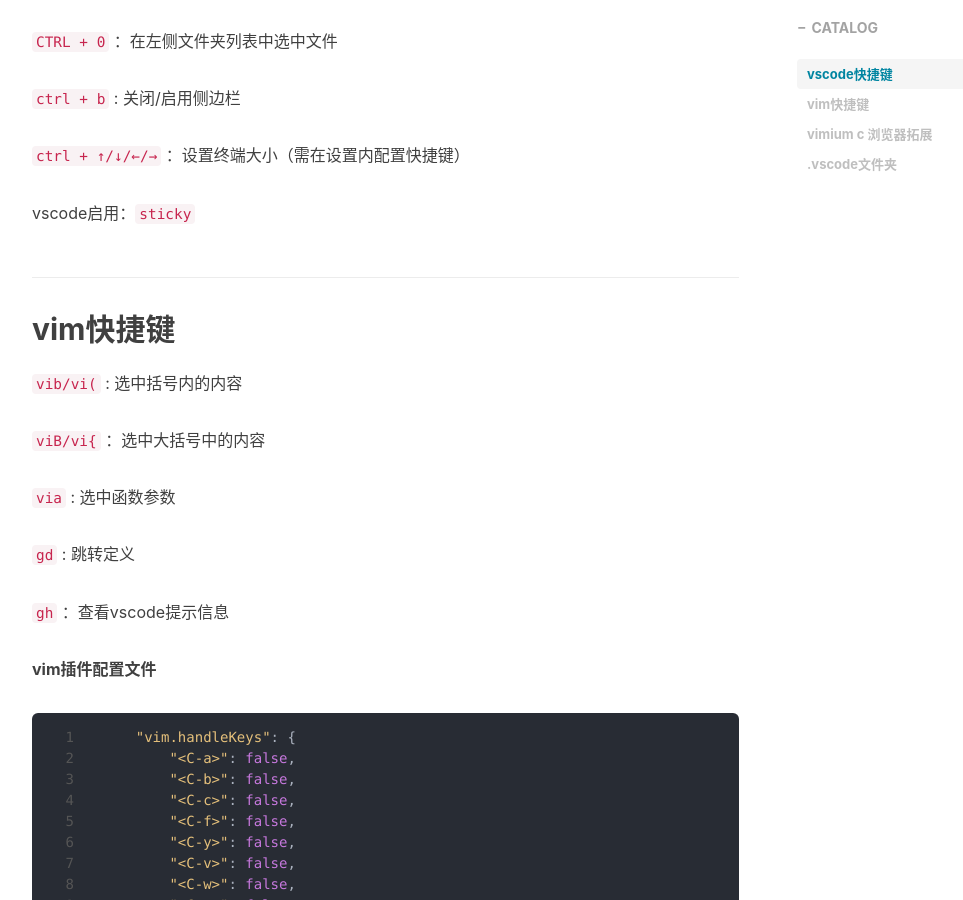
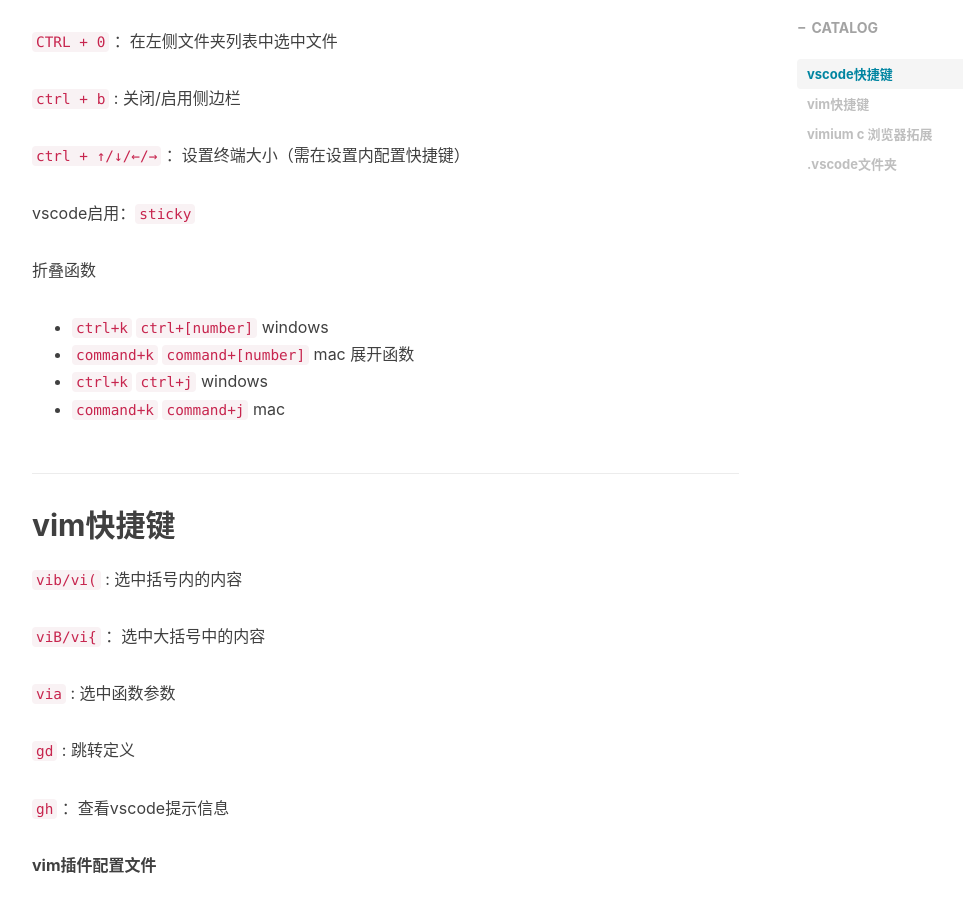
Before and after one commit to Lhrek/Lhrek.github.io, a Jekyll site: the page built from _posts/2024-1-24-vsocde-config.md, in a window 1280 px wide and 900 px high, scrolled down 991 px. Shown: the whole window, without its empty margins (233-1196 px from the left). Built offline with Jekyll 4.4.1, drawn with Linux system fonts in a browser that asks for light colours; nearby versions of some CDN libraries; comment, search, counter and statistics services are not loaded.

Commit message:
mac commit

```diff
--- a/_posts/2024-1-24-vsocde-config.md
+++ b/_posts/2024-1-24-vsocde-config.md
@@ -37,6 +37,12 @@
 
 vscode启用：`sticky`
 
+折叠函数
+ - `ctrl+k` `ctrl+[number]`  windows
+ - `command+k` `command+[number]` mac
+展开函数
+ - `ctrl+k` `ctrl+j` windows
+ - `command+k` `command+j` mac
 
 
 ## vim快捷键
```
Also changed, not shown: _posts/page_head.txt (line endings or trailing spaces).
